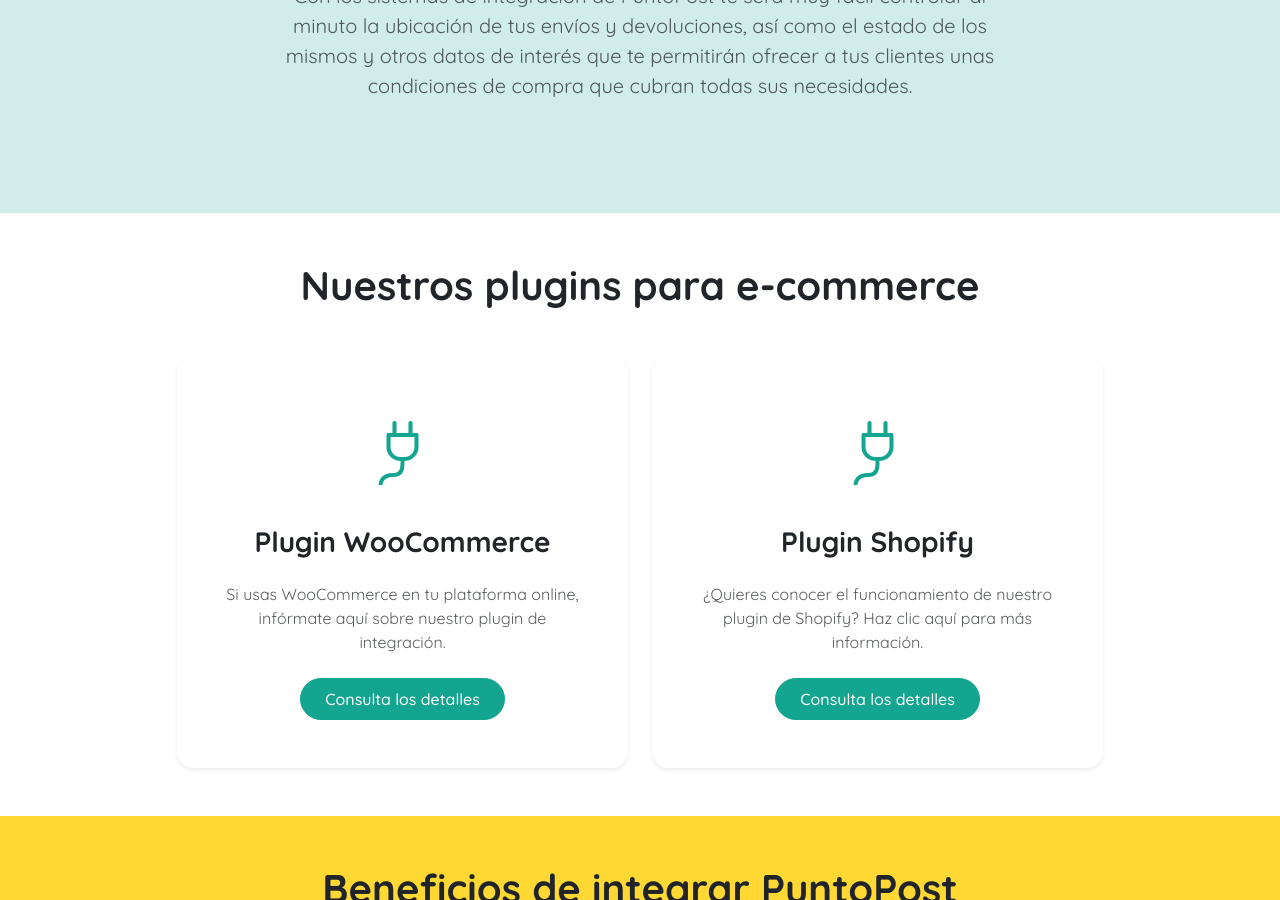
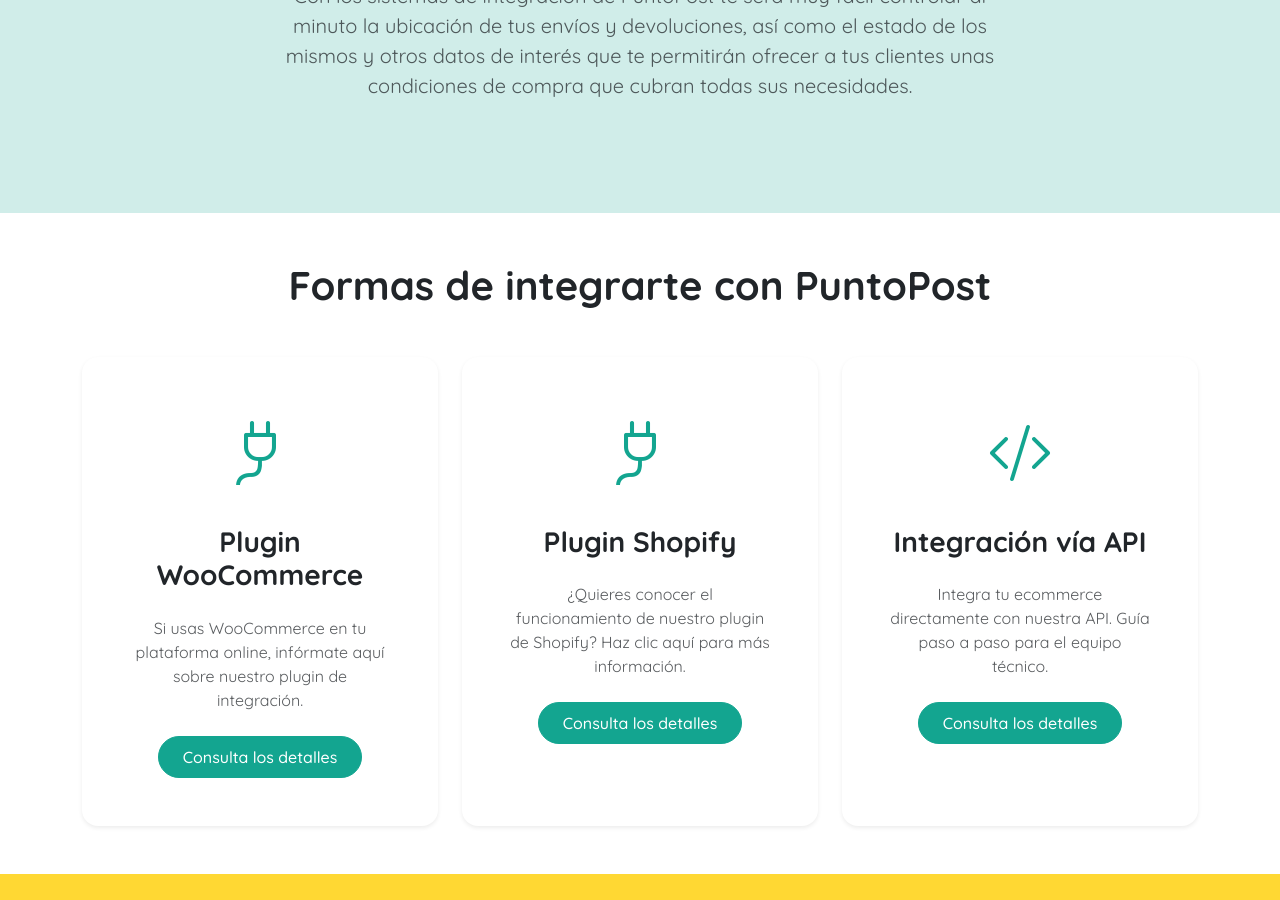
Before and after one commit to puntopost/web, a Jekyll site: the page built from integrations/index.html, in a window 1280 px wide and 900 px high, scrolled down 769 px. Built offline with Jekyll 4.4.1, drawn with Linux system fonts in a browser that asks for light colours.

Commit message:
Añadir página de integración vía API en /integrations (#76)
* feat(integrations): add step-by-step API integration guide

Adds a new /api-integration/ page with a step-by-step manual for
merchants integrating directly via the PuntoPost merchant API. Covers
authentication, coverage validation, listing pickup points, creating
shipments (B2C/C2C/C2B/C2F/F2C), managing state transitions, downloading
labels and receiving webhooks. Endpoints are named but full request /
response schemas are deferred to the API docs at
https://back.puntopost.mx/api/doc/merchant.

Also updates /integrations/ to display a third card linking to this new
page alongside the Shopify and WooCommerce plugins.

Co-Authored-By: Claude Opus 4.7 <noreply@anthropic.com>

* docs(api-integration): drop C2F and F2C from the shipment types guide

Focus the guide on the three shipment types most relevant to an
ecommerce integration: B2C (outbound), C2C and C2B (returns). C2F and
F2C are internal-facility flows that would only confuse a first-time
integrator.

Co-Authored-By: Claude Opus 4.7 <noreply@anthropic.com>

* docs(api-integration): drop deliver transition from the manage section

Keep only ready and cancel in the state transitions list. deliver only
applies to C2B and adds noise for the typical B2C integrator.

Co-Authored-By: Claude Opus 4.7 <noreply@anthropic.com>

* feat(envia/tiendas): point "API directa" tile to the new API guide

The card in the integrations rail used to fall back to the /integrations
hub. Now it deep-links straight into /api-integration/ just like the
Shopify and WooCommerce tiles link to their own pages.

Co-Authored-By: Claude Opus 4.7 <noreply@anthropic.com>

---------

Co-authored-by: Claude Opus 4.7 <noreply@anthropic.com>

```diff
--- a/envia/tiendas/index.html
+++ b/envia/tiendas/index.html
@@ -174,7 +174,7 @@ banner: |
                 <div class="col-12 col-lg-7">
                     <div class="row g-3">
                         <div class="col-12 col-md-4">
-                            <a href="/integrations/" class="bg-white bg-opacity-10 border border-white border-opacity-25 rounded-4 p-3 d-flex flex-column align-items-center justify-content-center text-white h-100 text-center gap-2 text-decoration-none">
+                            <a href="/api-integration/" class="bg-white bg-opacity-10 border border-white border-opacity-25 rounded-4 p-3 d-flex flex-column align-items-center justify-content-center text-white h-100 text-center gap-2 text-decoration-none">
                                 <div class="bg-white rounded-3 d-flex align-items-center justify-content-center shadow w-100" style="height:70px">
                                     <img src="/assets/img/api.webp" alt="API" style="max-height:40px;max-width:80%">
                                 </div>
--- a/integrations/index.html
+++ b/integrations/index.html
@@ -29,11 +29,11 @@ banner: |
 
     <section class="py-5 bg-white">
         <div class="container">
-            <h2 class="text-center mb-5 fw-bold display-6 reveal reveal-up">Nuestros plugins para e-commerce</h2>
+            <h2 class="text-center mb-5 fw-bold display-6 reveal reveal-up">Formas de integrarte con PuntoPost</h2>
             <div class="row g-4 justify-content-center">
-                <div class="col-12 col-md-6 col-lg-5 reveal reveal-left">
+                <div class="col-12 col-md-6 col-lg-4 reveal reveal-left">
                     <div class="card shadow-sm border-0 rounded-4 h-100">
-                        <div class="card-body p-5 text-center">
+                        <div class="card-body p-4 p-lg-5 text-center">
                             <div class="mb-4">
                                 <i class="bi bi-plug text-primary" style="font-size: 4rem;"></i>
                             </div>
@@ -45,9 +45,9 @@ banner: |
                         </div>
                     </div>
                 </div>
-                <div class="col-12 col-md-6 col-lg-5 reveal reveal-right reveal-delay-1">
+                <div class="col-12 col-md-6 col-lg-4 reveal reveal-up reveal-delay-1">
                     <div class="card shadow-sm border-0 rounded-4 h-100">
-                        <div class="card-body p-5 text-center">
+                        <div class="card-body p-4 p-lg-5 text-center">
                             <div class="mb-4">
                                 <i class="bi bi-plug text-primary" style="font-size: 4rem;"></i>
                             </div>
@@ -56,6 +56,20 @@ banner: |
                                 ¿Quieres conocer el funcionamiento de nuestro plugin de Shopify? Haz clic aquí para más información.
                             </p>
                             <a href="/shopify-app" class="btn btn-primary px-4 py-2 fw-medium text-white rounded-pill">Consulta los detalles</a>
+                        </div>
+                    </div>
+                </div>
+                <div class="col-12 col-md-6 col-lg-4 reveal reveal-right reveal-delay-2">
+                    <div class="card shadow-sm border-0 rounded-4 h-100">
+                        <div class="card-body p-4 p-lg-5 text-center">
+                            <div class="mb-4">
+                                <i class="bi bi-code-slash text-primary" style="font-size: 4rem;"></i>
+                            </div>
+                            <h3 class="card-title fw-bold mb-4">Integración vía API</h3>
+                            <p class="card-text text-body-secondary mb-4">
+                                Integra tu ecommerce directamente con nuestra API. Guía paso a paso para el equipo técnico.
+                            </p>
+                            <a href="/api-integration" class="btn btn-primary px-4 py-2 fw-medium text-white rounded-pill">Consulta los detalles</a>
                         </div>
                     </div>
                 </div>
```
Also changed, not shown: api-integration/index.html (added, +233 -0 lines).
